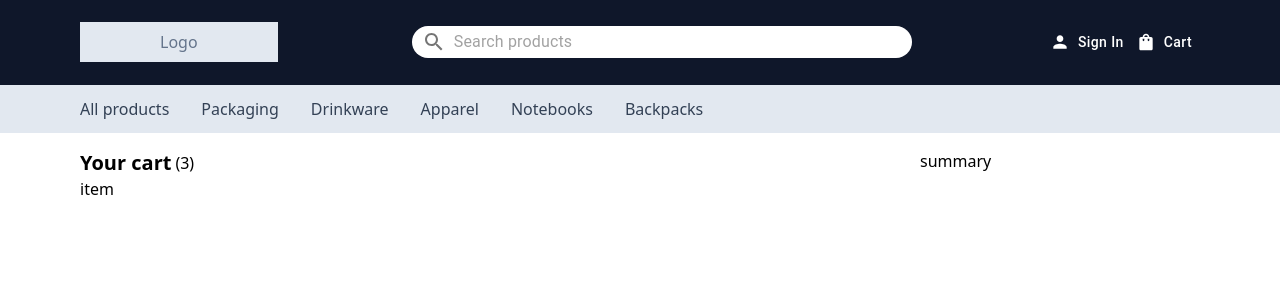
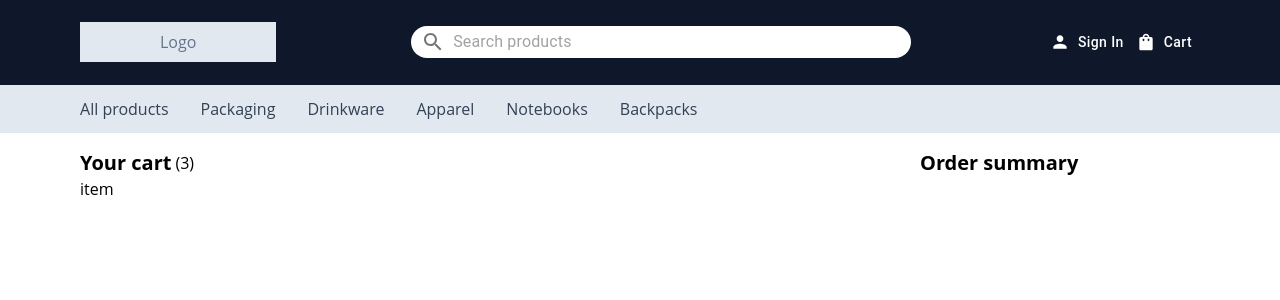
Before and after one commit to manzonlucas/react-mui-challenge, a React (Create React App) app: page / in a window 1280 px wide. Shown: the top 300 px of the page. Built offline with nearby package versions, Linux system fonts and the light colour scheme.

Commit message:
add custom font as in Figma: Open sans, sans-serif

```diff
--- a/src/components/Cart/Summary.jsx
+++ b/src/components/Cart/Summary.jsx
@@ -1,7 +1,7 @@
 export default function Summary() {
   return (
     <section className="w-1/4">
-      summary
+      <h2 className="text-xl font-bold mr-1">Order summary</h2>
     </section>
   )
 }
--- a/tailwind.config.js
+++ b/tailwind.config.js
@@ -5,6 +5,7 @@ module.exports = {
   ],
   theme: {
     extend: {},
+    fontFamily: { 'sans': ['"Open Sans"', 'sans-serif'] }
   },
   plugins: [],
 }
```
